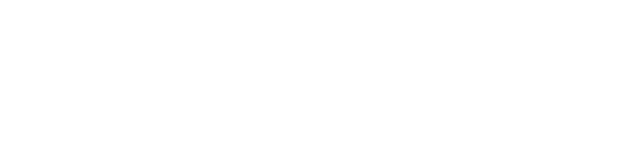
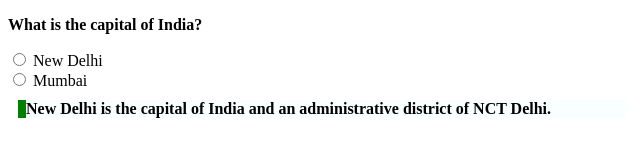
Before and after one commit to acciojob/trivia-tamannaaaaa, a website: page main.html in a window 1280 px wide. Shown: the whole page, without its empty margins (0-640 px from the left). Drawn offline with Linux system fonts and the light colour scheme.

Commit message:
created a submission

```diff
--- a/main.html
+++ b/main.html
@@ -7,7 +7,24 @@
 </head>
 
 <body>
-	<!-- the entire body must be written by student -->
+	<p><b>What is the capital of India?</b></p>
+	<div>
+		<input type="radio"
+			id="Delhi"
+			name="capital"
+			value="New Delhi">
+			<label for="New Delhi">New Delhi</label>
+	</div>
+	<div>
+		<input type="radio"
+			id="Mumbai"
+			name="capital"
+			value="Mumbai">
+		<label for="Mumbai">Mumbai</label>
+	</div>
+	<blockquote style="max-width:600px; margin:10px; padding:15 px; border-left:8px solid green; background-color:#f8fffe; font-weight:bold">
+		New Delhi is the capital of India and an administrative district of NCT Delhi.
+	</blockquote>
     <script type="text/javascript" src="./script.js">
 </script>
 
```
